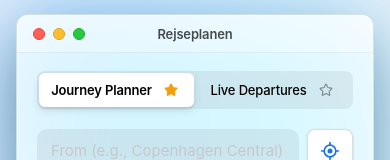
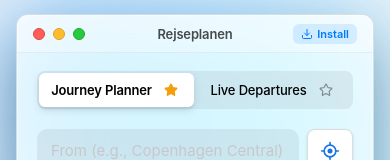
Before and after one commit to imdeepthakkar/rejseplanen-ui, a React (Vite) app: page / in a window 390 px wide. Shown: the top 160 px of the page. Built offline with nearby package versions, Linux system fonts and the light colour scheme.

Commit message:
fix(pwa): resolve mobile PWA installation failure under subpath and add explicit install button

```diff
--- a/index.html
+++ b/index.html
@@ -8,8 +8,8 @@
     <meta name="apple-mobile-web-app-status-bar-style" content="default" />
     <meta name="apple-mobile-web-app-title" content="Rejseplanen" />
     <meta name="mobile-web-app-capable" content="yes" />
-    <link rel="icon" type="image/svg+xml" href="/favicon.svg" />
-    <link rel="apple-touch-icon" href="/apple-touch-icon.png" />
+    <link rel="icon" type="image/svg+xml" href="./favicon.svg" />
+    <link rel="apple-touch-icon" href="./apple-touch-icon.png" />
     <title>Rejseplanen UI</title>
   </head>
   <body>
--- a/src/App.jsx
+++ b/src/App.jsx
@@ -1,9 +1,10 @@
-import React, { useState } from 'react';
+import React, { useState, useEffect } from 'react';
 import './index.css';
 import Tabs from './components/Tabs';
 import JourneyPlanner from './components/JourneyPlanner';
 import LiveDepartures from './components/LiveDepartures';
 import { motion, AnimatePresence } from 'framer-motion';
+import { Download } from 'lucide-react';
 
 import PWAInstallPrompt from './components/PWAInstallPrompt';
 import OfflineBanner from './components/OfflineBanner';
@@ -11,6 +12,22 @@
 
 export default function App() {
   const [activeTab, setActiveTab] = useState(() => getDefaultTab());
+  const [isStandalone, setIsStandalone] = useState(false);
+
+  useEffect(() => {
+    const checkStandalone = () => {
+      const standalone =
+        typeof window !== 'undefined' &&
+        (window.matchMedia('(display-mode: standalone)').matches ||
+          window.navigator.standalone === true);
+      setIsStandalone(Boolean(standalone));
+    };
+
+    checkStandalone();
+    const handleInstalled = () => setIsStandalone(true);
+    window.addEventListener('appinstalled', handleInstalled);
+    return () => window.removeEventListener('appinstalled', handleInstalled);
+  }, []);
 
   return (
     <div className="app-container">
@@ -26,6 +43,18 @@
               <span className="mac-btn max"></span>
             </div>
             <div className="mac-title">Rejseplanen</div>
+            {!isStandalone && (
+              <button
+                type="button"
+                className="mac-install-btn"
+                onClick={() => window.dispatchEvent(new CustomEvent('pwa-trigger-install'))}
+                title="Install Rejseplanen App"
+                aria-label="Install Rejseplanen App"
+              >
+                <Download size={12} />
+                <span>Install</span>
+              </button>
+            )}
           </div>
           <div className="mac-content">
             <Tabs activeTab={activeTab} onTabChange={setActiveTab} />
--- a/src/components/PWAInstallPrompt.jsx
+++ b/src/components/PWAInstallPrompt.jsx
@@ -53,19 +53,38 @@
       setDeferredPrompt(null);
     };
 
+    // Support manual trigger for debugging/e2e testing or titlebar button
+    const handleManualOpen = () => setShowIOSDrawer(true);
+    const handleTriggerInstall = async () => {
+      if (deferredPrompt) {
+        try {
+          await deferredPrompt.prompt();
+          const choiceResult = await deferredPrompt.userChoice;
+          if (choiceResult && choiceResult.outcome === 'accepted') {
+            setIsInstalled(true);
+          }
+        } catch (err) {
+          console.error('Error triggering PWA install prompt:', err);
+        } finally {
+          setDeferredPrompt(null);
+        }
+      } else {
+        setShowIOSDrawer(true);
+      }
+    };
+
     window.addEventListener('beforeinstallprompt', handleBeforeInstallPrompt);
     window.addEventListener('appinstalled', handleAppInstalled);
-
-    // Support manual trigger for debugging/e2e testing
-    const handleManualOpen = () => setShowIOSDrawer(true);
     window.addEventListener('pwa-show-ios-guide', handleManualOpen);
+    window.addEventListener('pwa-trigger-install', handleTriggerInstall);
 
     return () => {
       window.removeEventListener('beforeinstallprompt', handleBeforeInstallPrompt);
       window.removeEventListener('appinstalled', handleAppInstalled);
       window.removeEventListener('pwa-show-ios-guide', handleManualOpen);
+      window.removeEventListener('pwa-trigger-install', handleTriggerInstall);
     };
-  }, []);
+  }, [deferredPrompt]);
 
   const handleInstallClick = async () => {
     if (isIOS) {
@@ -73,7 +92,10 @@
       return;
     }
 
-    if (!deferredPrompt) return;
+    if (!deferredPrompt) {
+      setShowIOSDrawer(true);
+      return;
+    }
 
     try {
       await deferredPrompt.prompt();
@@ -102,12 +124,11 @@
     setShowIOSDrawer(false);
   };
 
-  // If already installed or dismissed, render nothing
-  if (isInstalled || isDismissed) {
+  if (isInstalled) {
     return null;
   }
 
-  const showBanner = Boolean(deferredPrompt || isIOS);
+  const showBanner = !isDismissed && Boolean(deferredPrompt || isIOS);
 
   if (!showBanner && !showIOSDrawer) {
     return null;
@@ -128,7 +149,7 @@
           >
             <div className="pwa-banner-content">
               <img
-                src="/pwa-192x192.png"
+                src="./pwa-192x192.png"
                 alt="Rejseplanen logo"
                 className="pwa-app-icon"
                 onError={(e) => {
@@ -192,7 +213,7 @@
               <div className="pwa-drawer-header">
                 <div className="pwa-drawer-title-group">
                   <img
-                    src="/apple-touch-icon.png"
+                    src="./apple-touch-icon.png"
                     alt="Rejseplanen"
                     className="pwa-drawer-app-icon"
                     onError={(e) => {
@@ -201,10 +222,12 @@
                   />
                   <div>
                     <h2 id="pwa-drawer-title" className="pwa-drawer-title">
-                      Install on iPhone &amp; iPad
+                      {isIOS ? 'Install on iPhone & iPad' : 'Install Rejseplanen App'}
                     </h2>
                     <p className="pwa-drawer-subtitle">
-                      Add Rejseplanen to your Home Screen for the full app experience
+                      {isIOS
+                        ? 'Add Rejseplanen to your Home Screen for the full app experience'
+                        : 'Add Rejseplanen to your Home Screen or install via your browser'}
                     </p>
                   </div>
                 </div>
@@ -223,11 +246,15 @@
                   <div className="pwa-step-number">1</div>
                   <div className="pwa-step-content">
                     <p className="pwa-step-text">
-                      Tap the <strong>Share</strong> button at the bottom of Safari:
+                      {isIOS ? (
+                        <>Tap the <strong>Share</strong> button at the bottom of Safari:</>
+                      ) : (
+                        <>Tap the browser menu <strong>(⋮)</strong> or <strong>Share</strong> icon:</>
+                      )}
                     </p>
                     <div className="pwa-step-badge">
                       <Share size={18} />
-                      <span>Share</span>
+                      <span>{isIOS ? 'Share' : 'Menu / Share'}</span>
                     </div>
                   </div>
                 </div>
@@ -238,7 +265,7 @@
                   <div className="pwa-step-number">2</div>
                   <div className="pwa-step-content">
                     <p className="pwa-step-text">
-                      Scroll down and select <strong>"Add to Home Screen"</strong>:
+                      Select <strong>"Add to Home Screen"</strong> or <strong>"Install app"</strong>:
                     </p>
                     <div className="pwa-step-badge">
                       <PlusSquare size={18} />
@@ -253,10 +280,10 @@
                   <div className="pwa-step-number">3</div>
                   <div className="pwa-step-content">
                     <p className="pwa-step-text">
-                      Tap <strong>Add</strong> in the top-right corner:
+                      Confirm by tapping <strong>Install</strong> or <strong>Add</strong>:
                     </p>
                     <div className="pwa-step-badge pwa-badge-action">
-                      <span>Add</span>
+                      <span>{isIOS ? 'Add' : 'Install / Add'}</span>
                     </div>
                   </div>
                 </div>
--- a/src/index.css
+++ b/src/index.css
@@ -91,3 +91,31 @@
 .mac-content {
   padding: 18px 20px;
 }
+
+.mac-install-btn {
+  margin-left: auto;
+  position: relative;
+  z-index: 2;
+  background: rgba(0, 122, 255, 0.12);
+  color: var(--pop);
+  border: none;
+  padding: 3px 8px;
+  border-radius: 6px;
+  font-family: var(--ui);
+  font-size: 11px;
+  font-weight: 600;
+  display: flex;
+  align-items: center;
+  gap: 4px;
+  cursor: pointer;
+  transition: all 0.15s ease;
+}
+
+.mac-install-btn:hover {
+  background: rgba(0, 122, 255, 0.22);
+  transform: scale(1.03);
+}
+
+.mac-install-btn:active {
+  transform: scale(0.96);
+}
--- a/vite.config.js
+++ b/vite.config.js
@@ -12,27 +12,27 @@
         name: 'Rejseplanen - Copenhagen Transit',
         short_name: 'Rejseplanen',
         description: 'Live transit journey planner and departures for Copenhagen and Denmark',
-        theme_color: '#539E46',
-        background_color: '#539E46',
+        theme_color: '#007AFF',
+        background_color: '#F2F2F7',
         display: 'standalone',
         orientation: 'portrait-primary',
-        start_url: '/',
-        scope: '/',
+        start_url: '.',
+        scope: '.',
         icons: [
           {
-            src: '/pwa-192x192.png',
+            src: 'pwa-192x192.png',
             sizes: '192x192',
             type: 'image/png',
             purpose: 'any'
           },
           {
-            src: '/pwa-512x512.png',
+            src: 'pwa-512x512.png',
             sizes: '512x512',
             type: 'image/png',
             purpose: 'any'
           },
           {
-            src: '/maskable-icon-512x512.png',
+            src: 'maskable-icon-512x512.png',
             sizes: '512x512',
             type: 'image/png',
             purpose: 'maskable'
```
